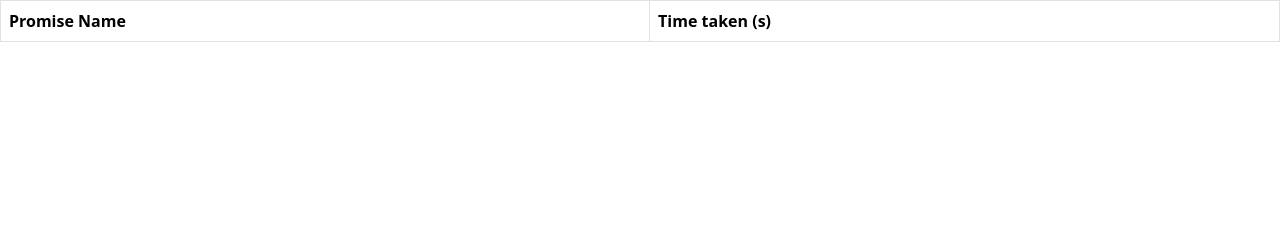
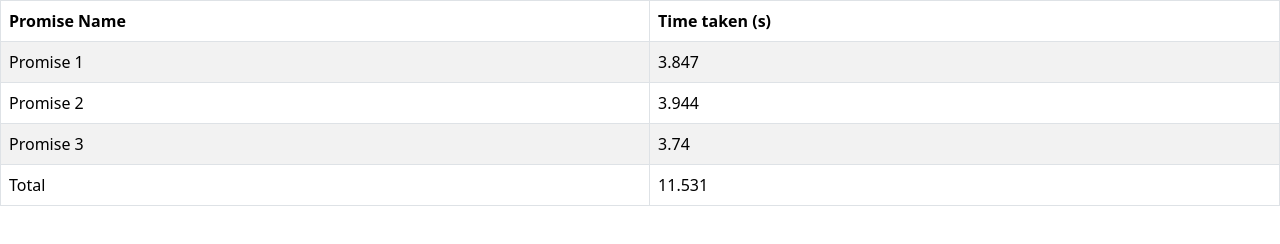
Before and after one commit to acciojob/wait-for-multiple-promises-areebkhan274427, a website: page main.html in a window 1280 px wide. Drawn offline with nearby package versions, Linux system fonts and the light colour scheme.

Commit message:
created a submission

```diff
--- a/main.html
+++ b/main.html
@@ -20,7 +20,11 @@
           <th>Time taken (s)</th>
         </tr>
       </thead>
-      <tbody id="output"></tbody>
+      <tbody id="output">
+		  <tr>
+            <td colspan="2">Loading...</td>
+          </tr>
+	  </tbody>
     </table>
 
     <script type="text/javascript" src="./script.js"></script>
--- a/script.js
+++ b/script.js
@@ -1 +1,48 @@
 //your JS code here. If required.
+
+const table = document.getElementById('output');
+const loadingRow = document.querySelector('tbody > tr');
+
+var promises=[];
+
+for(let i=1;i<=3;i++){
+	const promise = new Promise((resolve,reject)=>{
+		const randomTime = Math.floor(Math.random() * (3000)) + 1000;
+		setTimeout(()=>{
+			resolve(randomTime/1000);
+		},randomTime)
+	})
+	promises.push(promise);
+}
+
+Promise.all(promises).then((result)=>{
+	table.removeChild(loadingRow);
+	for(let i=1;i<=3;i++){
+		const row = document.createElement('tr');
+		const proCol = document.createElement('td');
+		const timeCol = document.createElement('td');
+
+		proCol.textContent = `Promise ${i}`;
+		timeCol.textContent = `${result[i-1]}`;
+
+		row.appendChild(proCol);
+		row.appendChild(timeCol);
+		table.appendChild(row);
+	}
+
+	const totalRow = document.createElement('tr');
+	const totalCol = document.createElement('td');
+	const totalTimeCol = document.createElement('td');
+
+	totalCol.textContent = 'Total';
+	totalTimeCol.textContent = `${
+		result.reduce((acc,val)=>{
+			return acc+val;
+		},0)
+	}`
+
+	totalRow.appendChild(totalCol);
+	totalRow.appendChild(totalTimeCol);
+	table.appendChild(totalRow);
+
+})
```
